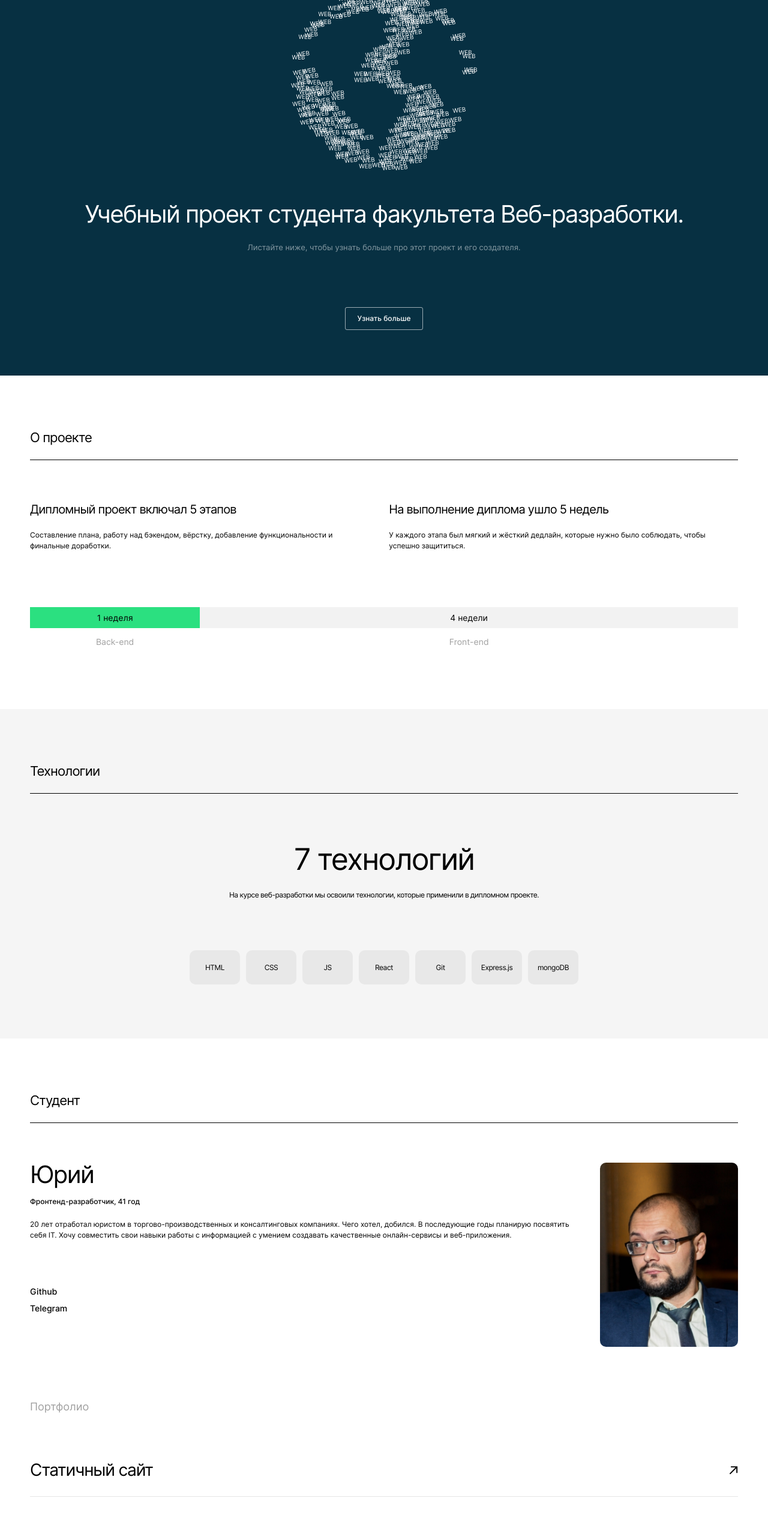
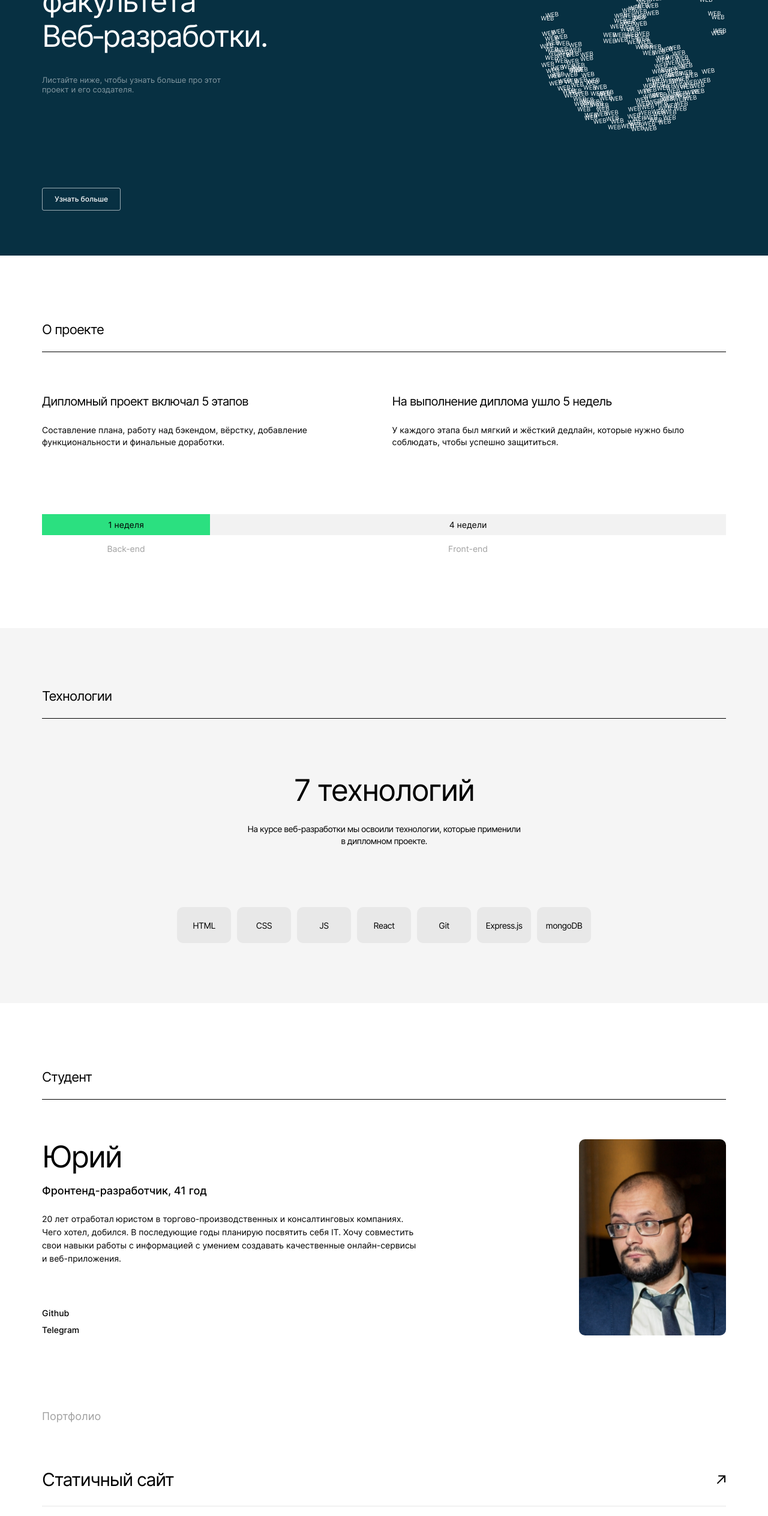
Before and after one commit to pnrf/movies-explorer-frontend, a React (Create React App) app: page / in a window 1280 px wide. Shown: the part 160-2687 px from the top of the page at 60% size. Built offline with nearby package versions, Linux system fonts and the light colour scheme.

Commit message:
feat: add adaptive layout for 1280px

```diff
--- a/src/components/AboutMe/AboutMe.css
+++ b/src/components/AboutMe/AboutMe.css
@@ -121,3 +121,39 @@
     margin: 75px 0 0;
   }
 }
+
+@media screen and (min-width: 1280px) {
+  .about-me {
+    margin: 110px 70px 125px;
+  }
+
+  .about-me__image {
+    width: 270px;
+    height: 327px;
+  }
+
+  .about-me__info {
+    margin: 0 270px 0 0;
+  }
+
+  .about-me__name {
+    font-size: 50px;
+    line-height: 58px;
+  }
+
+  .about-me__profession {
+    margin: 18px 0 0;
+    font-size: 18px;
+    line-height: 20px;
+  }
+
+  .about-me__description {
+    margin: 26px 0 0;
+    font-size: 14px;
+    line-height: 22px;
+  }
+
+  .about-me__link-list {
+    margin: 70px 0 0;
+  }
+}
--- a/src/components/AboutProject/AboutProject.css
+++ b/src/components/AboutProject/AboutProject.css
@@ -118,3 +118,24 @@
     line-height: 17px;
   }
 }
+
+@media screen and (min-width: 1280px) {
+  .about-project {
+    margin: 110px 70px;
+  }
+
+  .about-project__thesis-list {
+    margin: 70px 0 110px;
+    gap: 40px;
+  }
+
+  .about-project__thesis-text {
+    margin: 26px 0 0;
+    font-size: 14px;
+    line-height: 20px;
+  }
+
+  .about-project__timeline-interval {
+    padding: 9px 14px;
+  }
+}
--- a/src/components/Footer/Footer.css
+++ b/src/components/Footer/Footer.css
@@ -55,7 +55,6 @@
 
 @media screen and (min-width: 768px) {
   .footer__text {
-    width: calc(100% - 60px);
     border: none;
     margin: 79px 0 0;
     padding: 0 0px 20px;
@@ -92,5 +91,7 @@
 }
 
 @media screen and (min-width: 1280px) {
-
+  .footer__nav {
+    width: calc(100% - 140px);
+  }
 }
--- a/src/components/Portfolio/Portfolio.css
+++ b/src/components/Portfolio/Portfolio.css
@@ -56,9 +56,19 @@
   }
 
   .portfolio__link {
-    font-weight: 400;
     font-size: 28px;
     line-height: 50px;
     background-size: 15px;
   }
 }
+
+@media screen and (min-width: 1280px) {
+  .portfolio {
+    margin: 100px 70px 125px;
+  }
+
+  .portfolio__link {
+    font-size: 30px;
+    background-size: 16px;
+  }
+}
--- a/src/components/Promo/Promo.css
+++ b/src/components/Promo/Promo.css
@@ -56,7 +56,6 @@
 
   .promo__title {
     margin: 48px 44px 0;
-    font-weight: 400;
     font-size: 40px;
     line-height: 50px;
   }
@@ -70,3 +69,24 @@
     height: 304px;
   }
 }
+
+@media screen and (min-width: 1280px) {
+  .promo {
+    padding: 75px 70px;
+    flex-direction: row-reverse;
+    align-items: flex-start;
+    text-align: left;
+  }
+
+  .promo__title {
+    margin: 0;
+    max-width: 640px;
+    font-size: 50px;
+    line-height: 58px;
+  }
+
+  .promo__subtitle {
+    margin: 36px 0 156px;
+    max-width: 310px;
+  }
+}
--- a/src/components/Promo/Promo.js
+++ b/src/components/Promo/Promo.js
@@ -6,7 +6,7 @@ function Promo() {
     <section className="promo">
       <img className="promo__bgr-img" src={bgrImg} alt="Фоновое изображение"/>
       <div className="promo__container">
-        <h1 className="promo__title">Учебный проект студента факультета Веб-разработки.</h1>
+        <h1 className="promo__title">Учебный проект студента факультета Веб‑разработки.</h1>
         <p className="promo__subtitle">Листайте ниже, чтобы узнать больше про этот проект и его создателя.</p>
         <a className="promo__link" href="#about-project">Узнать больше</a>
       </div>
--- a/src/components/Techs/Techs.css
+++ b/src/components/Techs/Techs.css
@@ -95,3 +95,35 @@
     margin: 83px 0 0;
   }
 }
+
+@media screen and (min-width: 1280px) {
+  .techs {
+    padding: 100px 70px;
+  }
+
+  .techs__wrapper {
+    margin: 90px 0 0;
+  }
+
+  .techs__text-title {
+    margin: 0 0 26px;
+  }
+
+  .techs__text-description {
+    margin: 0;
+    max-width: 460px;
+    font-size: 14px;
+    line-height: 20px;
+  }
+
+  .techs__list {
+    margin: 100px 0 0;
+  }
+
+  .techs__list-item {
+    width: 90px;
+    height: 60px;
+    font-size: 14px;
+    line-height: 17px;
+  }
+}
```
